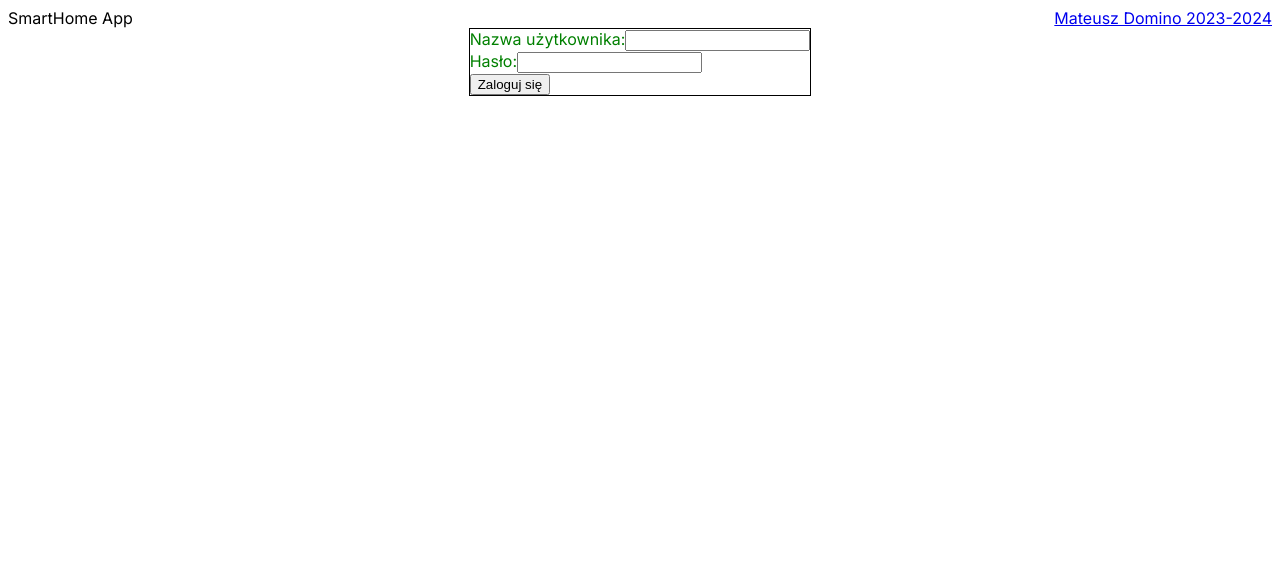
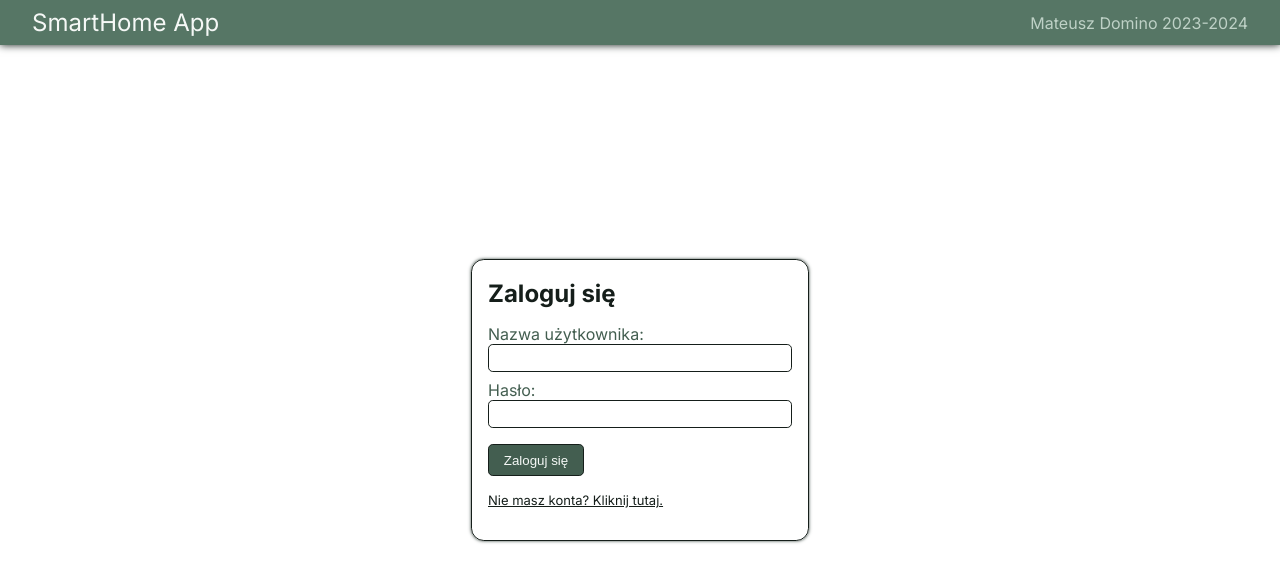
Before and after one commit to matdomino/smarthome-app, a Next.js app in the folder smarthome-app/: page / in a window 1280 px wide. Shown: the top 582 px of the page. Built offline with nearby package versions, Linux system fonts and the light colour scheme.

Commit message:
Finished SignIn component and added styles to Login

```diff
--- /dev/null
+++ b/smarthome-app/src/app/_variables.scss
@@ -0,0 +1,13 @@
+// Wygenerowane za pomocą strony: https://uicolors.app/create
+
+$primary50: #f5f8f6;
+$primary100: #dfe8e2;
+$primary200: #bed1c6;
+$primary300: #96b2a2;
+$primary400: #809d8e;
+$primary500: #567665;
+$primary600: #435e50;
+$primary700: #384d43;
+$primary800: #303f38;
+$primary900: #2b3631;
+$primary950: #151e1a;
--- a/smarthome-app/src/app/loginPage/Login.jsx
+++ b/smarthome-app/src/app/loginPage/Login.jsx
@@ -4,9 +4,9 @@ import './login.scss';
 export default function Login() {
   return(
     <>
-      <div class="navBar">
+      <div className="navBar">
         <span className="name">SmartHome App</span>
-        <a href="https://github.com/matdomino">Mateusz Domino 2023-2024</a>
+        <a href="https://github.com/matdomino" target="_blank">Mateusz Domino 2023-2024</a>
       </div>
       <div className="form">
         <SignIn />
--- a/smarthome-app/src/app/loginPage/SignIn.jsx
+++ b/smarthome-app/src/app/loginPage/SignIn.jsx
@@ -30,6 +30,7 @@ export default function SignIn () {
   return(
     <div>
       <form onSubmit={handleSubmit}>
+        <h2>Zaloguj się</h2>
         <div>
           <label>
             Nazwa użytkownika:
@@ -53,6 +54,9 @@ export default function SignIn () {
           />
         </div>
         <button type="submit">Zaloguj się</button>
+        <div>
+          <a href="">Nie masz konta? Kliknij tutaj.</a>
+        </div>
         <div className='errs'>
           <span>{errors.username}</span>
           <span>{errors.password}</span>
--- a/smarthome-app/src/app/loginPage/login.scss
+++ b/smarthome-app/src/app/loginPage/login.scss
@@ -1,20 +1,92 @@
+@import '../_variables.scss';
+
 body{
+  display: flex;
+  flex-direction: column;
+  margin: 0;
   height: 100vh;
+  width: 100%;
 
   .navBar{
+    box-shadow: 0rem 0rem 0.5rem $primary950;
+    box-sizing: border-box;
+    padding: 0.5rem 2rem;
+    background-color: $primary500;
     display: flex;
     justify-content: space-between;
+    align-items: center;
+    position: fixed;
+    top: 0;
+    width: 100%;
+
+    .name{
+      font-size: x-large;
+      color: $primary50;
+    }
+
+    a{
+      color: $primary200;
+      text-decoration: none;
+    }
   }
 
   .form {
     margin: 0;
+    flex-grow: 1;
     display: flex;
     align-items: center;
     justify-content: center;
+
     form{
-        border: 0.1rem solid black;
+        width: 20rem;
+        border-radius: 0.8rem;
+        padding: 1rem 0.5rem;
+        border: 0.1rem solid $primary950;
+        box-shadow: 0rem 0rem 0.2rem $primary800;
+
+        h2{
+          color: $primary950;
+          margin: 0.2rem 0rem 1rem 0.5rem;
+        }
+
         label{
-            color: green;
+            color: $primary600;
+        }
+
+        div{
+          margin: 0.5rem;
+          display: flex;
+          flex-direction: column;
+        }
+
+        button{
+          color: $primary50;
+          background-color: $primary600;
+          height: 2rem;
+          width: 6rem;
+          margin: 0.5rem;
+          border: 0.1rem solid $primary950;
+          border-radius: 0.3rem;
+
+          &:hover{
+            cursor: pointer;
+          }
+        }
+
+        input{
+          height: 1.5rem;
+          border-radius: 0.3rem;
+          border: 0.1rem solid $primary950;
+        }
+
+        a{
+          font-size: small;
+          color: $primary950;
+        }
+
+        .errs{
+          color: $primary950;
+          font-size: small;
         }
     }
   }
```
